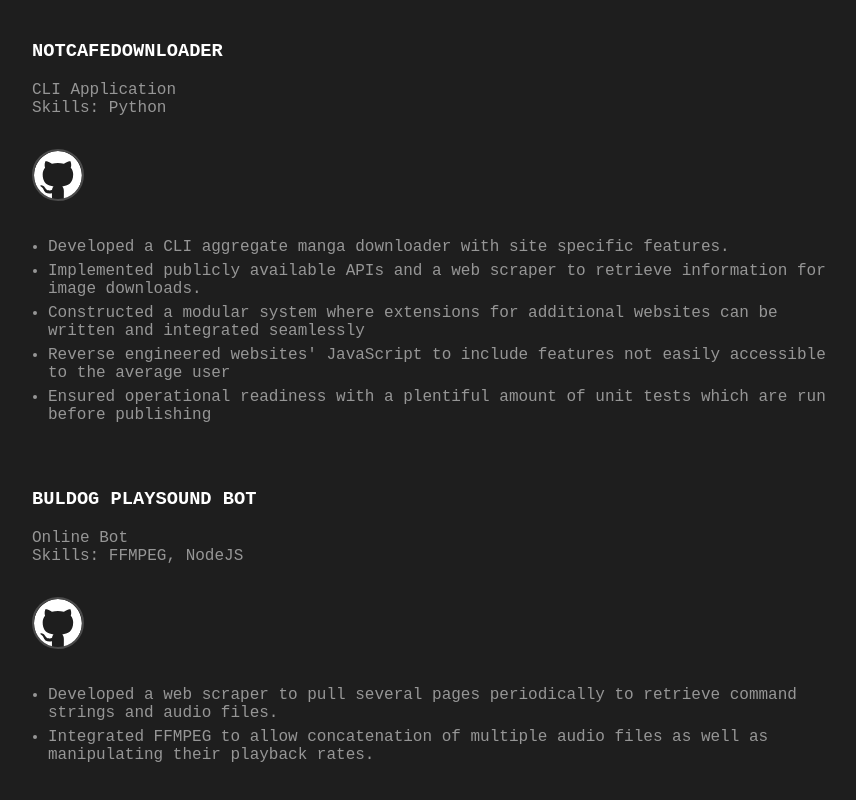
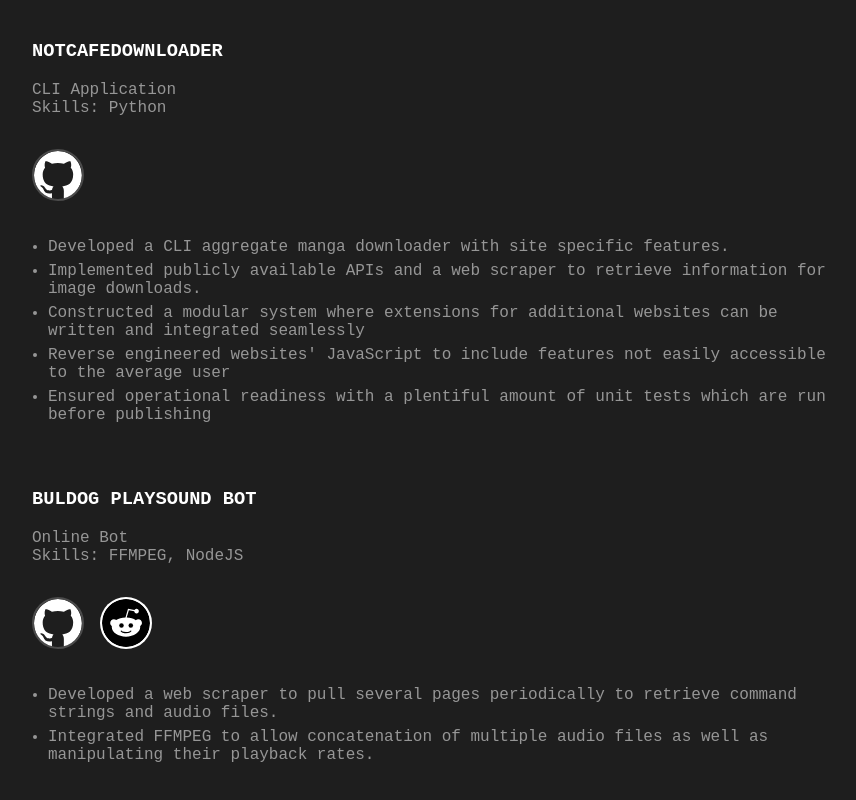
Before and after one commit to Benjababe/benjababe.github.io, a React (Create React App) app: page / in a window 1280 px wide. Shown: the part 4822-5622 px from the top of the page, without its empty margins (208-1064 px from the left). Built offline with nearby package versions, Linux system fonts and the light colour scheme.

Commit message:
include reddit icon

```diff
--- a/src/components/Projects.tsx
+++ b/src/components/Projects.tsx
@@ -5,6 +5,7 @@ import YouTubeIcon from "./icons/YouTubeIcon";
 import LinkIcon from "./icons/LinkIcon";
 import DevpostIcon from "./icons/DevpostIcon";
 import GreasyForkIcon from "./icons/GreasyForkIcon";
+import RedditIcon from "./icons/RedditIcon";
 
 interface ProjectsProps {
     id: string;
@@ -165,6 +166,9 @@ const Projects = ({ id, projectsRef }: ProjectsProps) => {
                     <li className="icon project-icon">
                         <GithubIcon url="https://github.com/Benjababe/Buldog-Playsound-Bot" />
                     </li>
+                    <li className="icon project-icon">
+                        <RedditIcon url="https://reddit.com/u/buldogplaysoundbot" />
+                    </li>
                 </ul>
                 <ul className="project-desc">
                     <li>Developed a web scraper to pull several pages periodically to retrieve command strings and audio files.</li>
--- a/src/components/icons/GithubIcon.tsx
+++ b/src/components/icons/GithubIcon.tsx
@@ -1,4 +1,4 @@
-import ghIcon from "../../assets/images/github-icon.svg";
+import githubIcon from "../../assets/images/github-icon.svg";
 
 interface GithubIconProps {
     url: string;
@@ -7,7 +7,7 @@ interface GithubIconProps {
 const GithubIcon = ({ url }: GithubIconProps) => {
     return (
         <a href={url} target="_blank" rel="noreferrer">
-            <img src={ghIcon} alt="Github Icon"></img>
+            <img src={githubIcon} alt="Github Icon"></img>
         </a>
     );
 };
--- a/src/components/icons/LinkedInIcon.tsx
+++ b/src/components/icons/LinkedInIcon.tsx
@@ -1,4 +1,4 @@
-import liIcon from "../../assets/images/linkedin-icon.svg";
+import linkedinIcon from "../../assets/images/linkedin-icon.svg";
 
 interface LinkedInIconProps {
     url: string;
@@ -7,7 +7,7 @@ interface LinkedInIconProps {
 const LinkedInIcon = ({ url }: LinkedInIconProps) => {
     return (
         <a href={url} target="_blank" rel="noreferrer">
-            <img src={liIcon} alt="LinkedIn Icon"></img>
+            <img src={linkedinIcon} alt="LinkedIn Icon"></img>
         </a>
     );
 };
--- /dev/null
+++ b/src/components/icons/RedditIcon.tsx
@@ -0,0 +1,15 @@
+import redditIcon from "../../assets/images/reddit-icon.svg";
+
+interface RedditIconProps {
+    url: string;
+}
+
+const RedditIcon = ({ url }: RedditIconProps) => {
+    return (
+        <a href={url} target="_blank" rel="noreferrer">
+            <img src={redditIcon} alt="Reddit Icon" style={{ backgroundColor: "white" }}></img>
+        </a>
+    );
+};
+
+export default RedditIcon;
--- a/src/components/icons/YouTubeIcon.tsx
+++ b/src/components/icons/YouTubeIcon.tsx
@@ -1,4 +1,4 @@
-import ytIcon from "../../assets/images/youtube-icon.svg";
+import youtubeIcon from "../../assets/images/youtube-icon.svg";
 
 interface LinkIconProps {
     url: string;
@@ -7,7 +7,7 @@ interface LinkIconProps {
 const YouTubeIcon = ({ url }: LinkIconProps) => {
     return (
         <a href={url} target="_blank" rel="noreferrer">
-            <img src={ytIcon} alt="YouTube Icon"></img>
+            <img src={youtubeIcon} alt="YouTube Icon"></img>
         </a>
     );
 };
```
Also changed, not shown: src/assets/images/reddit-icon.svg (added).
